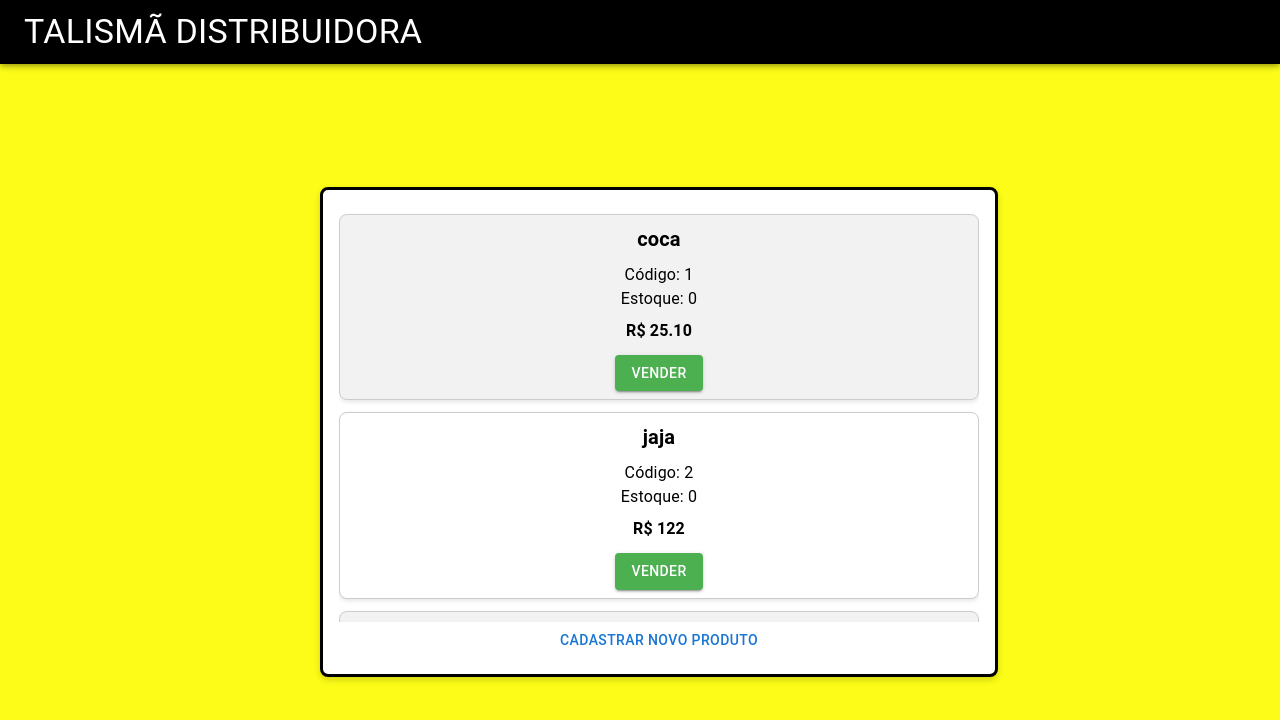
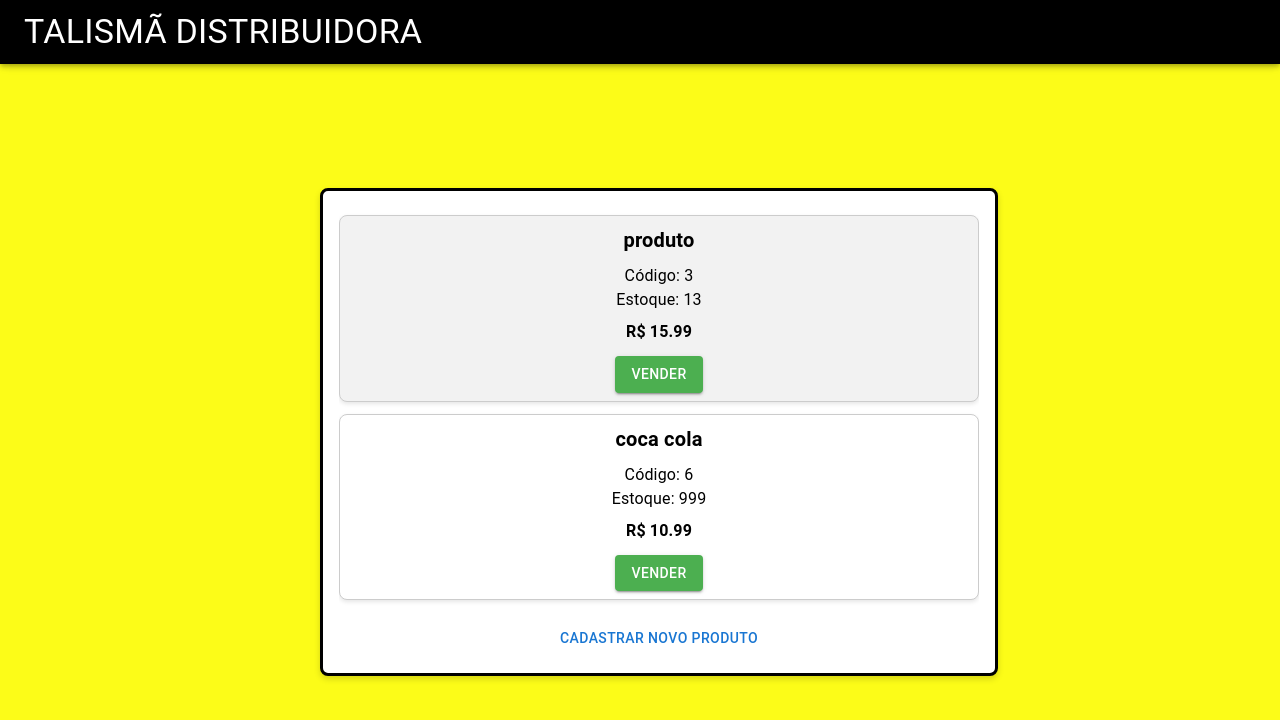
Before and after one commit to sadomoso/EstoqueOnline, a React (Create React App) app: page /Home in a window 1280 px wide. Shown: the top 720 px of the page. Built offline with nearby package versions, Linux system fonts and the light colour scheme; data requests are answered from the project's data file.

Commit message:
Ralizado a ocultação dos produtos sem estoque

```diff
--- a/db.json
+++ b/db.json
@@ -36,11 +36,25 @@
       "Descricao": "Um produto produtado de outros produtos"
     },
     {
+      "id": 4,
       "NomeProduto": "joja",
       "ValorBase": "100,00",
-      "Estoque": "10000",
-      "Descricao": "um produto joja",
-      "id": 4
+      "Estoque": 0,
+      "Descricao": "um produto joja"
+    },
+    {
+      "id": 5,
+      "NomeProduto": "Fanta uva",
+      "ValorBase": "10,00",
+      "Estoque": 0,
+      "Descricao": "refrigerante"
+    },
+    {
+      "id": 6,
+      "NomeProduto": "coca cola",
+      "ValorBase": "10.99",
+      "Estoque": 999,
+      "Descricao": "um refri"
     }
   ],
   "Registro-de-Vendas": [
@@ -109,6 +123,39 @@
       "Quantidade": "12",
       "Descricao": "Um produto produtado de outros produtos",
       "id": 6
+    },
+    {
+      "NomeComprador": "dsada",
+      "Endereco": "dasda",
+      "Telefone": "1231231231",
+      "ValorTotal": null,
+      "NomeProduto": "joja",
+      "ValorBase": "100,00",
+      "Quantidade": "10000",
+      "Descricao": "um produto joja",
+      "id": 7
+    },
+    {
+      "NomeComprador": "adsda",
+      "Endereco": "dasda",
+      "Telefone": "1231231",
+      "ValorTotal": null,
+      "NomeProduto": "Fanta uva",
+      "ValorBase": "10,00",
+      "Quantidade": "100",
+      "Descricao": "refrigerante",
+      "id": 8
+    },
+    {
+      "NomeComprador": "bla",
+      "Endereco": "rua bla bka",
+      "Telefone": "31999999",
+      "ValorTotal": 10.99,
+      "NomeProduto": "coca cola",
+      "ValorBase": "10.99",
+      "Quantidade": "1",
+      "Descricao": "um refri",
+      "id": 9
     }
   ]
 }
--- a/src/Components/PopupCadastroProdutos.module.js
+++ b/src/Components/PopupCadastroProdutos.module.js
@@ -17,6 +17,7 @@ export default function PopupCadastroProduto({ open, onClose }) { // Correção
     const [estoqueCadastroProduto, setEstoqueCadastroProduto] = useState(null)
     const [descricaoCadastroProduto, setDescricaoCadastroProduto] = useState(null)
     const [valorCadastroProduto, setValorCadastroproduto] = useState(null)
+
 
     return (
         <Dialog id={"Cadastar"} open={open} onClose={onClose} fullScreen>
--- a/src/Paginas/Home.js
+++ b/src/Paginas/Home.js
@@ -5,7 +5,7 @@ import PopupCadastroProduto from "../Components/PopupCadastroProdutos.module";
 import PopupVendasProdutos from "../Components/PopupVendaProduto.module";
 import GetProdutos from '../Requisicoes/Get.Produto.Requisicao';
 
-export default function Home() {
+const Home = () => {
     const [produtos, setProdutos] = useState([]);
     const [openPopup, setOpenPopup] = useState(false);
     const [produtoSelecionado, setProdutoSelecionado] = useState(null);
@@ -61,12 +61,14 @@ export default function Home() {
                         margin: "0 auto",
                         padding: "16px",
                         '@media (max-width: 768px)': {
-                            maxWidth: "90%", // Reduzindo a largura para telas menores
+                            maxWidth: "90%",
                         },
                     }}
                 >
                     <List sx={{ maxHeight: "50vh", overflowY: "auto" }}>
                         {produtos.map((produto, index) => (
+                            // Adiciona a validação do estoque antes de exibir o produto
+                            produto.Estoque !== 0 && (
                                 <ListItem
                                     key={index}
                                     sx={{
@@ -87,7 +89,7 @@ export default function Home() {
                                     }}
                                 >
                                     <Typography variant="h6" sx={{ fontWeight: "bold", marginBottom: "8px" }}>{produto.NomeProduto}</Typography>
-                                <Typography >Código: {produto.id}</Typography>
+                                    <Typography>Código: {produto.id}</Typography>
                                     <Typography>Estoque: {produto.Estoque}</Typography>
                                     <Typography sx={{ fontWeight: "bold", marginTop: "8px" }}>R$ {produto.ValorBase}</Typography>
                                     <Button
@@ -106,20 +108,16 @@ export default function Home() {
                                         Vender
                                     </Button>
                                 </ListItem>
+                            )
                         ))}
                     </List>
                     <Button onClick={handleCadastrarClick}>Cadastrar Novo Produto</Button>
-
                 </Box>
             </Grid>
-            <PopupVendasProdutos open={openPopup}
-                onClose={handleClosePopup}
-                produtoSelecionado={produtoSelecionado}
-            />
-            <PopupCadastroProduto
-                open={openPopUpCadastrar}
-                onClose={handleClosePopup}
-            />
+            <PopupVendasProdutos open={openPopup} onClose={handleClosePopup} produtoSelecionado={produtoSelecionado} />
+            <PopupCadastroProduto open={openPopUpCadastrar} onClose={handleClosePopup} />
         </Grid>
     );
-}
+};
+
+export default Home;
```
Lines whose indentation alone changed are shown as unchanged.
